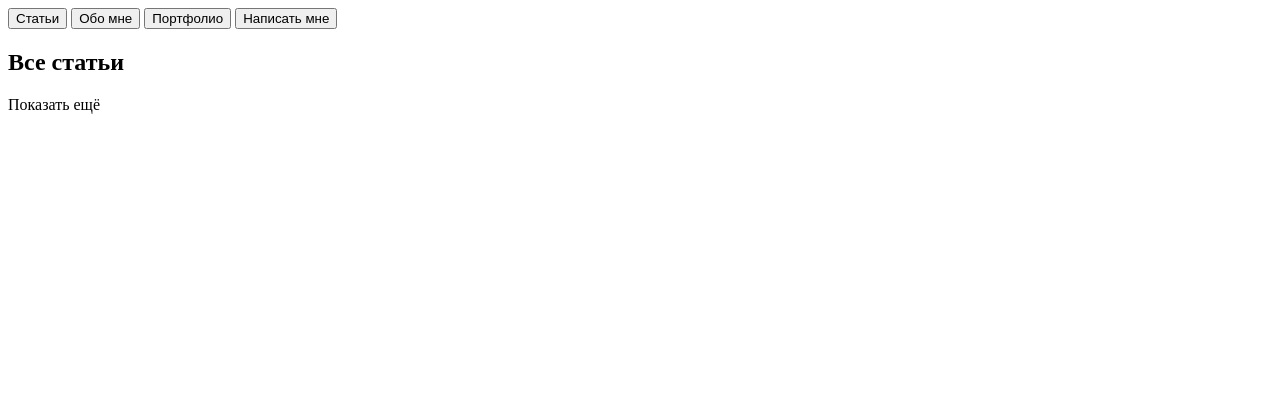
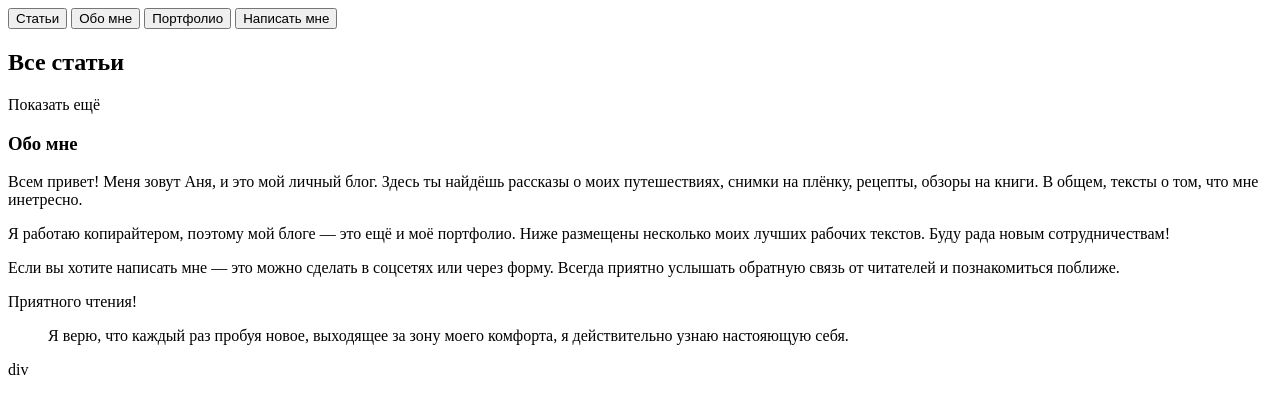
Before and after one commit to Livanenkova/Livanenkova-zaverstai, a plain HTML site: page Index.html in a window 1280 px wide. Drawn offline with Linux system fonts and the light colour scheme.

Commit message:
add html structure about

```diff
--- a/Index.html
+++ b/Index.html
@@ -64,6 +64,30 @@
             <bitton class="articles__btn-show">Показать ещё</bitton>
         </div>
     </div>
+        <div class="about">
+            <h3 class="about__title">Обо мне</h3>
+            <div class="about__img"></div>
+            <div class="about__text">
+                <p>Всем привет! Меня зовут Аня, и это мой личный блог.
+                    Здесь ты найдёшь рассказы о моих путешествиях, снимки
+                    на плёнку, рецепты, обзоры на книги. В общем, тексты о том,
+                    что мне инетресно.</p>
+                <p>Я работаю копирайтером, поэтому мой блоге — это ещё и моё
+                    портфолио. Ниже размещены несколько моих лучших
+                    рабочих текстов. Буду рада новым сотрудничествам!</p>
+                <p>Если вы хотите написать мне — это можно сделать в соцсетях
+                    или через форму. Всегда приятно услышать обратную связь
+                    от читателей и познакомиться поближе.</p>
+                <p>Приятного чтения!</p>
+
+                <blockquote>Я верю, что каждый раз пробуя новое,
+                    выходящее за зону моего комфорта,
+                    я действительно узнаю настояющую
+                    себя. </blockquote>
+            </div>
+            div
+        </div>
+
 
     </div>
 
```
